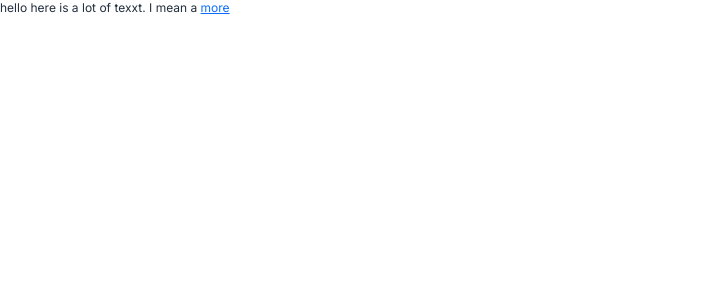
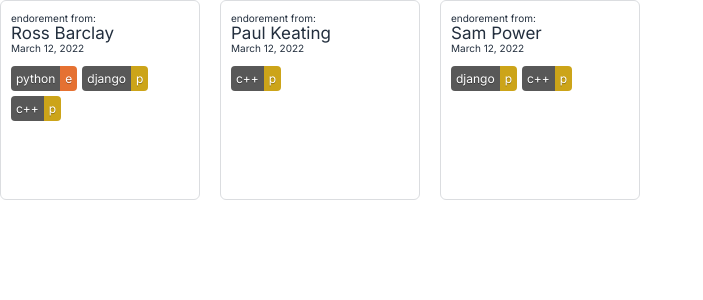
Before and after one commit to tammer/bootstrap-practice, a React (Create React App) app: page /sandbox in a window 1280 px wide. Shown: the top 300 px of the page, without its empty margins (0-703 px from the left). Built offline with nearby package versions, Linux system fonts and the light colour scheme.

Commit message:
Endorsement in sandbox

```diff
--- a/src/App.scss
+++ b/src/App.scss
@@ -785,3 +785,83 @@ $innerLevelSliderHeight: $levelSliderHeight - 20px;
   font-family: "Times New Roman", Times, serif;
   font-size: 17px;
 }
+
+.badge-box {
+  border: 1px solid #dbdde0;
+  // opacity: 0.5;
+  border-radius: 6px;
+  width: 200px;
+  height: 200px;
+  display: grid;
+  grid-template-rows: 5px 14px 17px 13px auto;
+  padding-left: 10px;
+  padding-top: 10px;
+  display: inline-block;
+  margin-right: 20px;
+  vertical-align: top;
+}
+
+.technology-badge {
+  display: inline-block;
+  margin-right: 5px;
+  margin-bottom: 5px;
+}
+
+$badge-radius: 4px;
+
+.technology-badge-left {
+  border: 0px solid green;
+  border-radius: $badge-radius 0px 0px $badge-radius;
+  padding: 5px 5px 5px 5px;
+  background-color: #585858;
+  display: inline-block;
+  color: white;
+  text-shadow: 0px 1px #393939;
+}
+
+.technology-badge-right,
+.technology-badge-right-c,
+.technology-badge-right-p,
+.technology-badge-right-e,
+.technology-badge-right-a {
+  border: 0px solid green;
+  background-color: pink;
+  display: inline-block;
+  border-radius: 0px $badge-radius $badge-radius 0px;
+  padding: 5px 5px 5px 5px;
+  color: white;
+}
+
+.technology-badge-right-p {
+  background-color: #cca419;
+  text-shadow: 0px 1px #8f7310;
+}
+
+.technology-badge-right-e {
+  background-color: #e57132;
+  text-shadow: 0px 1px #a25226;
+}
+
+.technology-badge-right-a {
+  background-color: #0c7cbc;
+  text-shadow: 0px 1px #075784;
+}
+
+.technology-badge-right-c {
+  background-color: #9b9b9b;
+  text-shadow: 0px 1px #666666;
+}
+
+.badge-box > div:nth-child(2),
+.badge-box > div:nth-child(4) {
+  font-size: 10px;
+}
+
+.badge-box > div:nth-child(3) {
+  font-size: 17px;
+}
+
+.badge-box > div:nth-child(5) {
+  padding-top: 10px;
+  // overflow: auto;
+}
--- /dev/null
+++ b/src/components/Endorsement.jsx
@@ -0,0 +1,32 @@
+const BPBadge = ({ name, level }) => {
+  return (
+    <div className="technology-badge">
+      <div className="technology-badge-left">{name}</div>
+      <div className={`technology-badge-right-${level.substring(0, 1)}`}>
+        {level}
+      </div>
+    </div>
+  );
+};
+
+export const Endorsement = ({ who, skills }) => {
+  return (
+    <>
+      <div className="badge-box">
+        <div></div>
+        <div>endorement from:</div>
+        <div>{who}</div>
+        <div>March 12, 2022</div>
+        <div>
+          {skills.map((skill, index) => (
+            <BPBadge
+              key={`end-${who}-${index}`}
+              name={skill[0]}
+              level={skill[1]}
+            />
+          ))}
+        </div>
+      </div>
+    </>
+  );
+};
--- a/src/pages/sandbox_basic2.jsx
+++ b/src/pages/sandbox_basic2.jsx
@@ -1,33 +1,19 @@
-import { useState } from "react";
+import { Endorsement } from "../components/Endorsement";
 
-const More = ({ body, teaser }) => {
-  const [showAll, setShowAll] = useState(false);
-  return showAll ? (
+const Sandbox = () => {
+  const skills = [
+    ["python", "e"],
+    ["django", "p"],
+    ["c++", "p"],
+  ];
+  return (
     <div>
-      {body}{" "}
-      <a href="#" onClick={(e) => setShowAll(false)}>
-        less
-      </a>
-    </div>
-  ) : (
-    <div>
-      {teaser}{" "}
-      <a href="#" onClick={(e) => setShowAll(true)}>
-        more
-      </a>
+      {/* <Endorsement who="Sam Power" skills={skills} /> */}
+      <Endorsement who="Ross Barclay" skills={skills} />
+      <Endorsement who="Paul Keating" skills={skills.slice(2, 3)} />
+      <Endorsement who="Sam Power" skills={skills.slice(1, 3)} />
     </div>
   );
 };
 
-const Sandbox = () => {
-  const text =
-    "hello here is a lot of texxt.  I mean a great dal.  with rifa.  I cant really know what this is saysing.";
-  const teaser = text.substring(0, 40);
-  return (
-    <>
-      <More body={text} teaser={teaser} />
-    </>
-  );
-};
-
 export default Sandbox;
```
